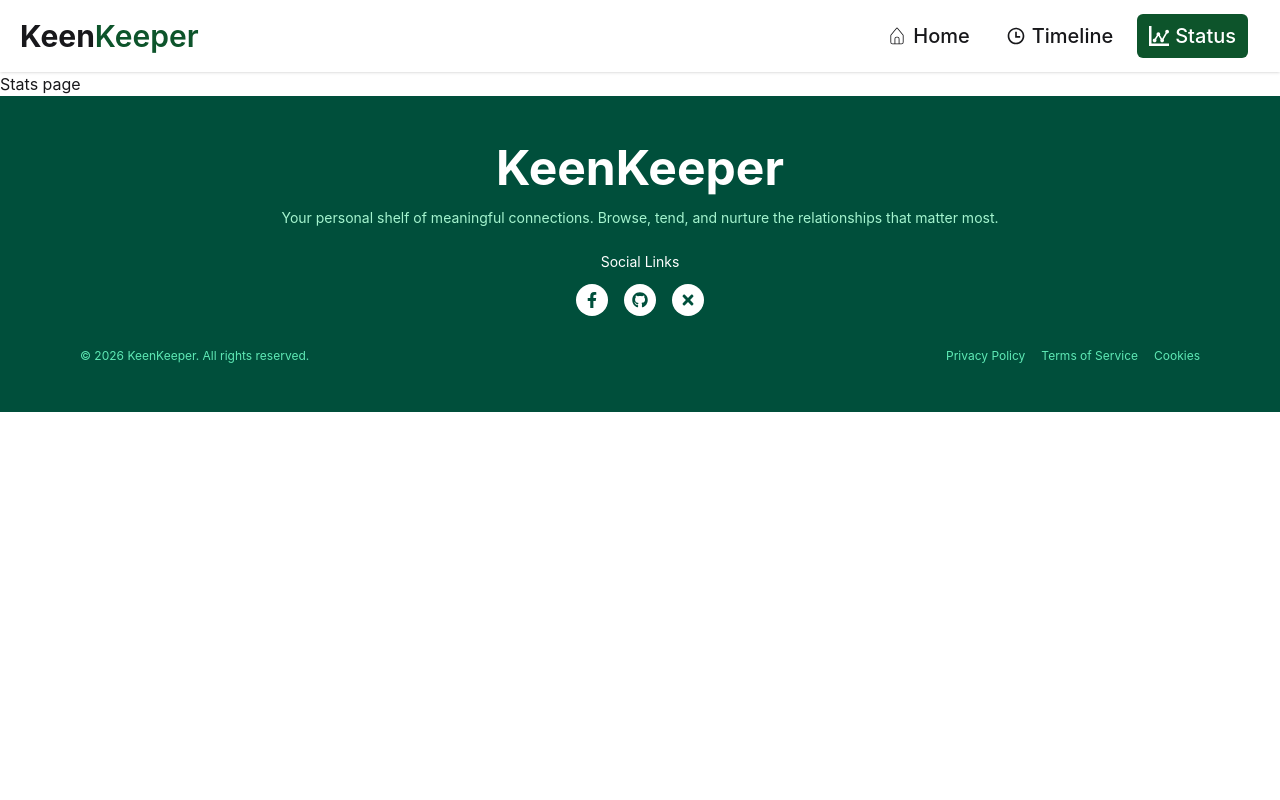
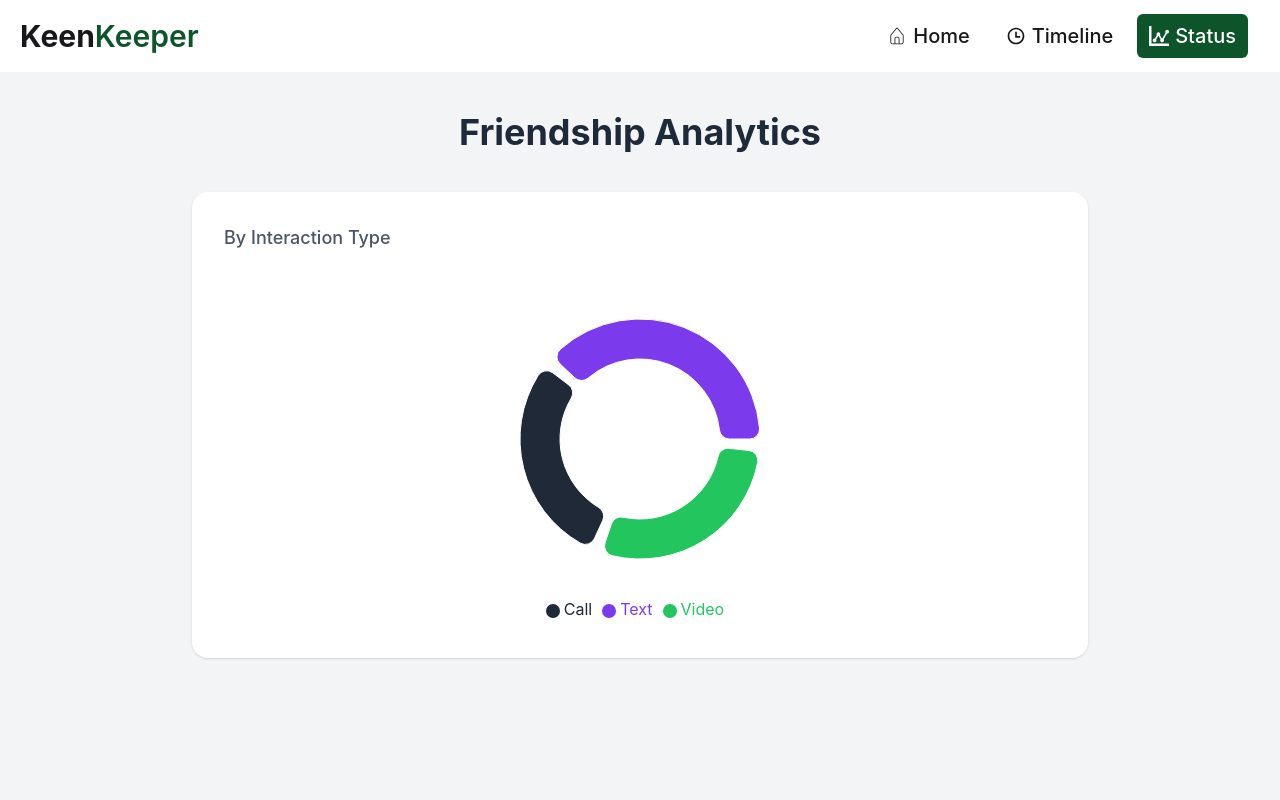
Before and after one commit to alrifat7/keen-keeper, a React (Vite) app: page /stats in a window 1280 px wide. Shown: the top 800 px of the page. Built offline with nearby package versions, Linux system fonts and the light colour scheme.

Commit message:
stats added

```diff
--- a/src/components/homepage/YourFriends.jsx
+++ b/src/components/homepage/YourFriends.jsx
@@ -1,18 +1,16 @@
-import React, { use } from 'react';
-import { Link } from 'react-router';
-
-const friendsPromise = fetch('/data.json').then((res) => res.json());
+import React, { useEffect, useState } from 'react';
+import { Link } from 'react-router-dom';
 
 const STATUS_STYLES = {
-  'overdue':    'bg-red-100 text-red-800',
+  'overdue': 'bg-red-100 text-red-800',
   'almost due': 'bg-amber-100 text-amber-800',
-  'on-track':   'bg-green-100 text-green-800',
+  'on-track': 'bg-green-100 text-green-800',
 };
 
 const STATUS_LABELS = {
-  'overdue':    'Overdue',
+  'overdue': 'Overdue',
   'almost due': 'Almost Due',
-  'on-track':   'On-Track',
+  'on-track': 'On-Track',
 };
 
 const TAG_STYLE = 'bg-blue-50 text-blue-800 text-[10px] px-2 py-0.5 rounded-full';
@@ -47,10 +45,16 @@ function FriendCard({ friend }) {
 }
 
 export default function YourFriends() {
-  const friends = use(friendsPromise);
+  const [friends, setFriends] = useState([]);
+
+  useEffect(() => {
+    fetch('/data.json')
+      .then(res => res.json())
+      .then(data => setFriends(data));
+  }, []);
 
   return (
-    <div className=" container mx-auto bg-gray-50 p-8  ">
+    <div className="container mx-auto bg-gray-50 p-8">
       <div className="max-w-7xl mx-auto">
         <h2 className="text-3xl font-bold text-gray-800 mb-7">Your Friends</h2>
 
--- a/src/components/shared/Navbar.jsx
+++ b/src/components/shared/Navbar.jsx
@@ -2,7 +2,7 @@ import React from 'react';
 import { CiHome } from "react-icons/ci";
 import { ImStatsDots } from 'react-icons/im';
 import { RiTimeLine } from 'react-icons/ri';
-import { Link, NavLink } from 'react-router';
+import { Link, NavLink } from 'react-router-dom';
 
 const Navbar = () => {
     return (
--- a/src/pages/NotFoundPage/NotFoundPage.jsx
+++ b/src/pages/NotFoundPage/NotFoundPage.jsx
@@ -1,5 +1,5 @@
 import React from "react";
-import { Link } from "react-router";
+import { Link } from "react-router-dom";
 
 const NotFound = () => {
   return (
--- a/src/pages/homepage/Homepage.jsx
+++ b/src/pages/homepage/Homepage.jsx
@@ -10,7 +10,6 @@ const Homepage = () => {
             <Banner />
             <Card />
             <YourFriends />
-
         </>
     );
 };
--- a/src/pages/stats/Stats.jsx
+++ b/src/pages/stats/Stats.jsx
@@ -1,11 +1,56 @@
-import React from 'react';
+import { PieChart, Pie, ResponsiveContainer, Tooltip, Legend, Cell } from "recharts";
 
-const Stats = () => {
-    return (
-        <div>
-            Stats page
+const data = [
+  { name: "Text", value: 400 },
+  { name: "Call", value: 300 },
+  { name: "Video", value: 300 },
+];
+
+// custom colors (same style as image)
+const COLORS = ["#7C3AED", "#1F2937", "#22C55E"];
+
+export default function StatsChart() {
+  return (
+    <div className="bg-gray-100 min-h-screen py-10">
+
+      {/* Title */}
+      <h2 className="text-4xl font-bold text-gray-800 text-center mb-10">
+        Friendship Analytics
+      </h2>
+
+      {/* Card */}
+      <div className="max-w-4xl mx-auto bg-white rounded-2xl shadow p-8">
+
+        <h3 className="text-lg font-medium text-gray-600 mb-6">
+          By Interaction Type
+        </h3>
+
+        <div className="w-full h-[350px]">
+          <ResponsiveContainer>
+            <PieChart>
+              <Pie
+                data={data}
+                dataKey="value"
+                innerRadius={80}        // donut style
+                outerRadius={120}
+                paddingAngle={6}        // gap between slices
+                cornerRadius={10}       // rounded edges
+              >
+                {data.map((entry, index) => (
+                  <Cell key={index} fill={COLORS[index]} />
+                ))}
+              </Pie>
+
+              <Tooltip />
+              <Legend
+                verticalAlign="bottom"
+                iconType="circle"
+              />
+            </PieChart>
+          </ResponsiveContainer>
         </div>
-    );
-};
 
-export default Stats;
+      </div>
+    </div>
+  );
+}
```
Also changed, not shown: package.json (+10 -9 lines), src/main.jsx (+13 -19 lines), src/pages/router/Routs.jsx (+3 -7 lines), 1 other file (tests, documents, lock files or other folders).
